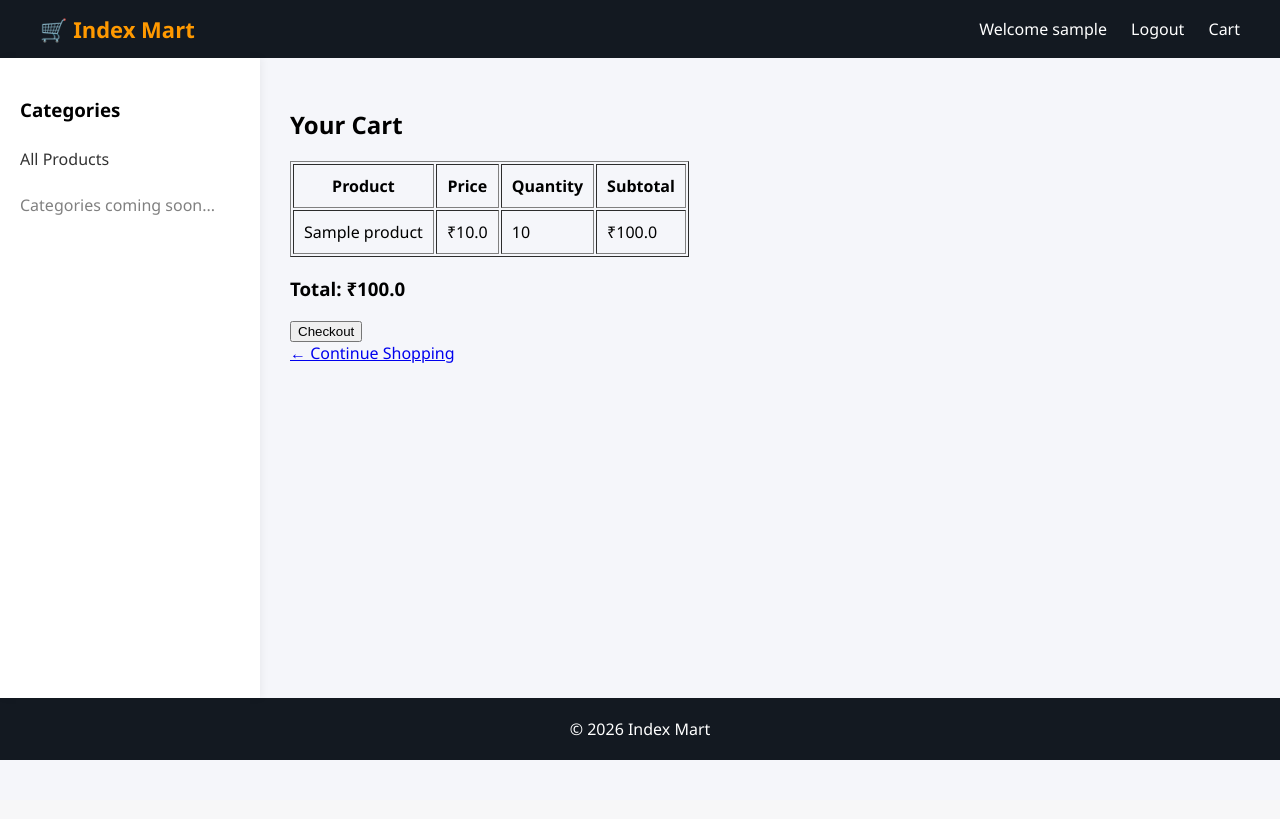
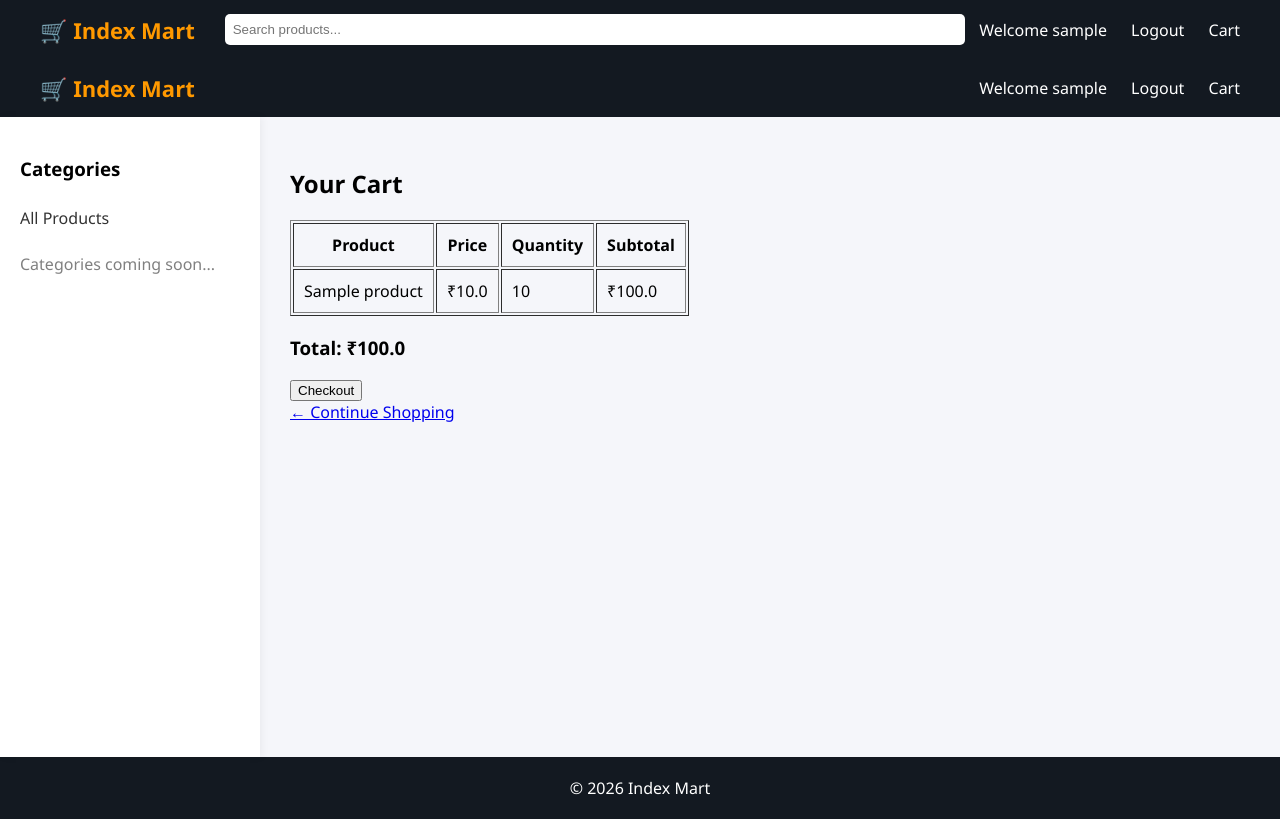
Before and after one commit to skdariyasafru/shop, a Flask app: page /cart in a window 1280 px wide. Before the commit the page ends 760 px from the top, so only its background shows below. Run offline with Flask 3, Linux system fonts and the light colour scheme; a user stored in the database is signed in; tables that the repository leaves empty hold one stand-in row (values such as "Sample post").

Commit message:
Update base.html
Signed-off-by: skdariyasafru <sk.dariyasafru@gmail.com>

```diff
--- a/templates/base.html
+++ b/templates/base.html
@@ -1,11 +1,31 @@
 <!DOCTYPE html>
 <html>
 <head>
-    <title>{% block title %}Index Mart{% endblock %}</title>
-    <meta name="viewport" content="width=device-width, initial-scale=1.0">
-
     <!-- External CSS -->
     <link rel="stylesheet" href="{{ url_for('static', filename='css/style.css') }}">
+
+    <div class="navbar">
+    <div class="logo">🛒 Index Mart</div>
+
+    <!-- SEARCH BAR -->
+    <form action="/" method="GET" style="flex:1; margin: 0 30px;">
+        <input type="text" name="q"
+               placeholder="Search products..."
+               value="{{ request.args.get('q','') }}"
+               style="width:100%; padding:8px; border-radius:5px; border:none;">
+    </form>
+
+    <div class="nav-links">
+        {% if current_user.is_authenticated %}
+            Welcome {{ current_user.username }}
+            <a href="/logout">Logout</a>
+        {% else %}
+            <a href="#" onclick="openLogin()">Login</a>
+        {% endif %}
+        <a href="/cart">Cart</a>
+    </div>
+</div>
+
 </head>
 
 <body>
```
